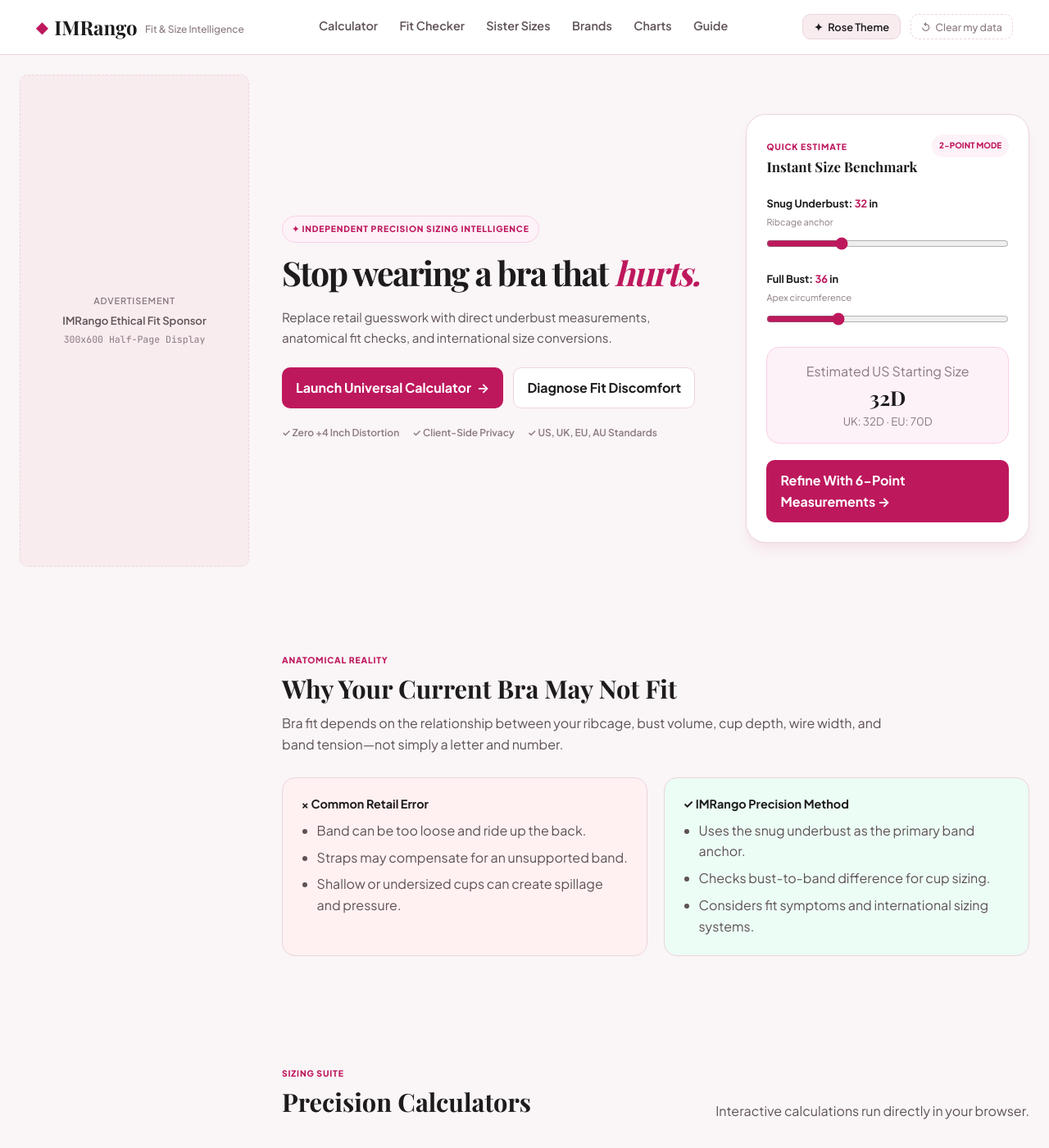
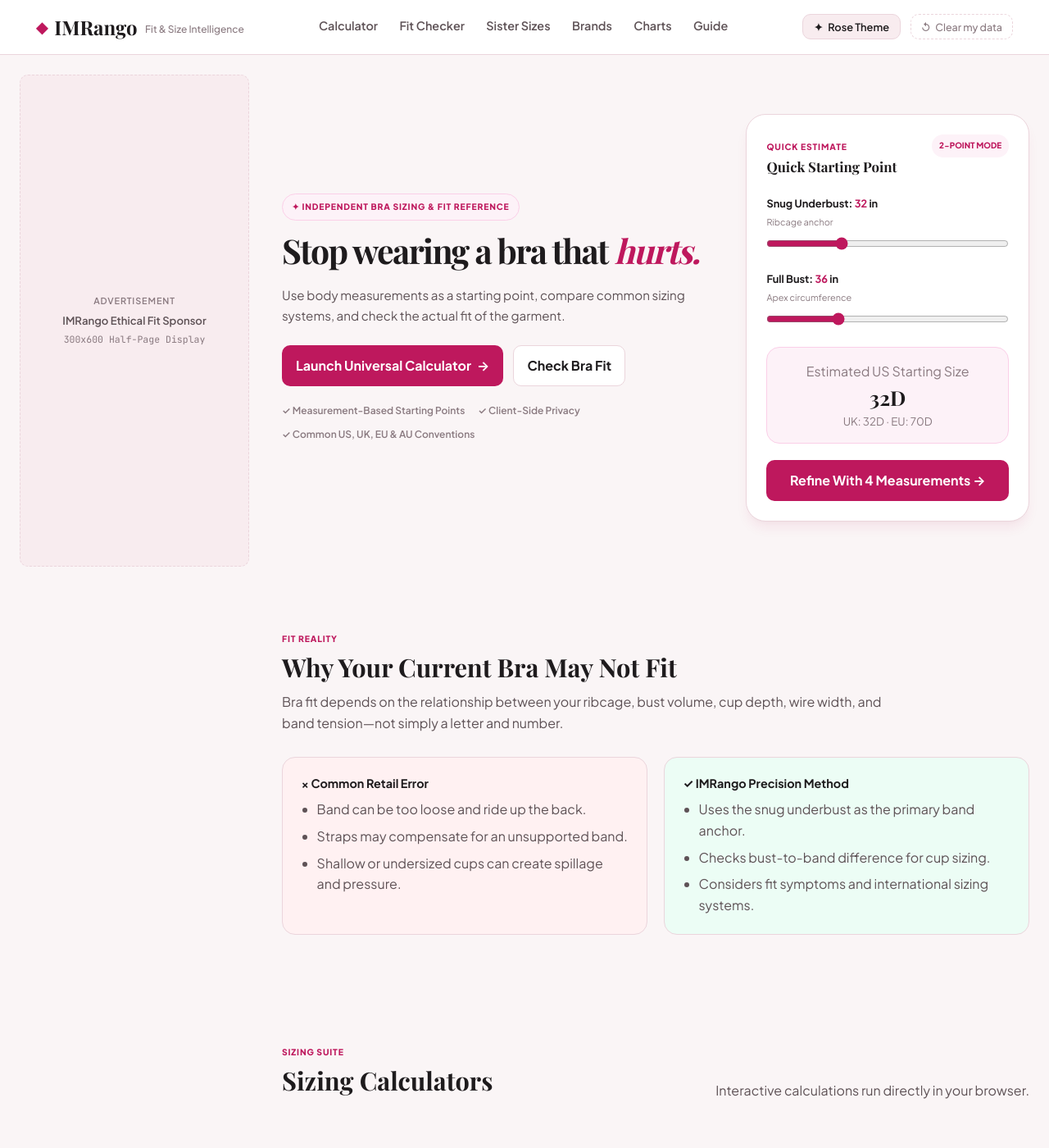
Before and after one commit to sharpedge74-cmyk/Bra-Size-Pro, a Jekyll site: the page built from index.html, in a window 1280 px wide and 1400 px high. Shown: the whole window at 82% size. Built offline with Jekyll 4.4.1, drawn with Linux system fonts in a browser that asks for light colours; some web fonts are replaced; some of the changed text lies outside the part shown.

Commit message:
Polish sizing claims and fit guidance

```diff
--- a/index.html
+++ b/index.html
@@ -1,22 +1,22 @@
 ---
 layout: home
 title: "Bra Size Calculator & Fit Guides | IMRango"
-description: "Accurate bra size calculators, sister size conversions, fit checker, and professional sizing guides for US, UK, EU, AU and Asian sizing."
+description: "Bra size calculators, sister size conversions, fit guidance, and sizing references for US, UK, EU, AU and related sizing systems."
 permalink: /
 ---
 <section class="home-hero">
   <div class="home-hero-copy">
-    <div class="home-badge">✦ Independent Precision Sizing Intelligence</div>
+    <div class="home-badge">✦ Independent Bra Sizing & Fit Reference</div>
     <h1>Stop wearing a bra that <em>hurts.</em></h1>
-    <p>Replace retail guesswork with direct underbust measurements, anatomical fit checks, and international size conversions.</p>
+    <p>Use body measurements as a starting point, compare common sizing systems, and check the actual fit of the garment.</p>
     <div class="home-actions">
       <a class="button button-primary" href="/bra-size-calculator">Launch Universal Calculator <span>→</span></a>
-      <a class="button button-secondary" href="/bra-fit-checker">Diagnose Fit Discomfort</a>
+      <a class="button button-secondary" href="/bra-fit-checker">Check Bra Fit</a>
     </div>
     <div class="home-trust">
-      <span>✓ Zero +4 Inch Distortion</span>
+      <span>✓ Measurement-Based Starting Points</span>
       <span>✓ Client-Side Privacy</span>
-      <span>✓ US, UK, EU, AU Standards</span>
+      <span>✓ Common US, UK, EU & AU Conventions</span>
     </div>
   </div>
 
@@ -24,7 +24,7 @@
     <div class="quick-estimate-heading">
       <div>
         <span class="eyebrow">Quick Estimate</span>
-        <h2>Instant Size Benchmark</h2>
+        <h2>Quick Starting Point</h2>
       </div>
       <span class="quick-mode">2-Point Mode</span>
     </div>
@@ -47,13 +47,13 @@
       <small id="quick-size-regions">UK: 32D · EU: 70D</small>
     </div>
 
-    <a class="button button-primary button-full" href="/bra-size-calculator">Refine With 6-Point Measurements →</a>
+    <a class="button button-primary button-full" href="/bra-size-calculator">Refine With 4 Measurements →</a>
   </div>
 </section>
 
 <section class="home-section problem-section">
   <div class="section-intro">
-    <span class="eyebrow">Anatomical Reality</span>
+    <span class="eyebrow">Fit Reality</span>
     <h2>Why Your Current Bra May Not Fit</h2>
     <p>Bra fit depends on the relationship between your ribcage, bust volume, cup depth, wire width, and band tension—not simply a letter and number.</p>
   </div>
@@ -81,7 +81,7 @@
   <div class="section-heading-row">
     <div>
       <span class="eyebrow">Sizing Suite</span>
-      <h2 id="all-tools-heading">Precision Calculators</h2>
+      <h2 id="all-tools-heading">Sizing Calculators</h2>
     </div>
     <p>Interactive calculations run directly in your browser.</p>
   </div>
@@ -101,7 +101,7 @@
 <section class="home-section home-guides-section" aria-labelledby="all-guides-heading">
   <div class="section-heading-row">
     <div>
-      <span class="eyebrow">Educational Authority</span>
+      <span class="eyebrow">Sizing Guides</span>
       <h2 id="all-guides-heading">Fitting Guides & Charts</h2>
     </div>
     <a class="text-link" href="/bra-measurement-chart">View Universal Charts →</a>
@@ -121,8 +121,8 @@
 <section class="home-section brand-directory">
   <div class="section-heading-row">
     <div>
-      <h2>Top Commercial Brands Compared</h2>
-      <p>Reference brand fit characteristics alongside your calculated size.</p>
+      <h2>Selected Brand Size References</h2>
+      <p>Compare stated brand sizing systems alongside your calculated starting size.</p>
     </div>
     <a class="button button-primary" href="/brand-size-converter">Open Brand Size Converter →</a>
   </div>
```
